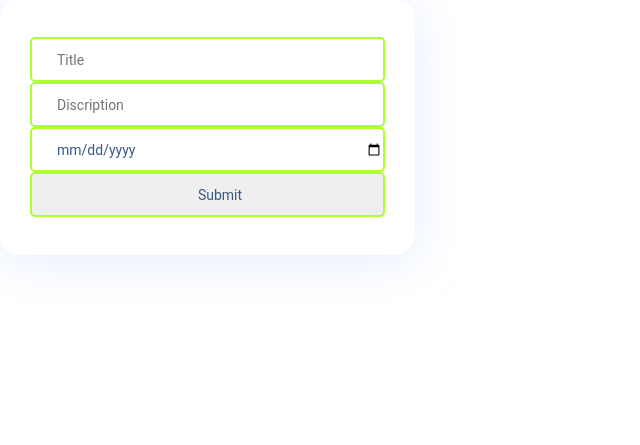
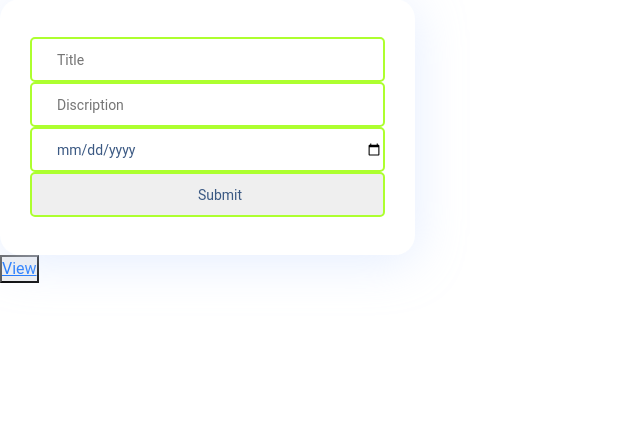
Before and after one commit to simransinghtws/todo_app, a Django app: page /home in a window 1280 px wide. Shown: the part 57-502 px from the top of the page, without its empty margins (0-640 px from the left). Run offline with Django 4.2, Linux system fonts and the light colour scheme; a user stored in the database is signed in.

Commit message:
add button

```diff
--- a/todoapp/templates/home.html
+++ b/todoapp/templates/home.html
@@ -212,6 +212,7 @@
           </div>
         </form>
     </div>
+    <button><a href="/todo">View</a></button>
 
     {% comment %}
     <button class="btn btn-outline-success" type="submit"><a href="/tododel">Delete</a></button> {% endcomment %}
```
